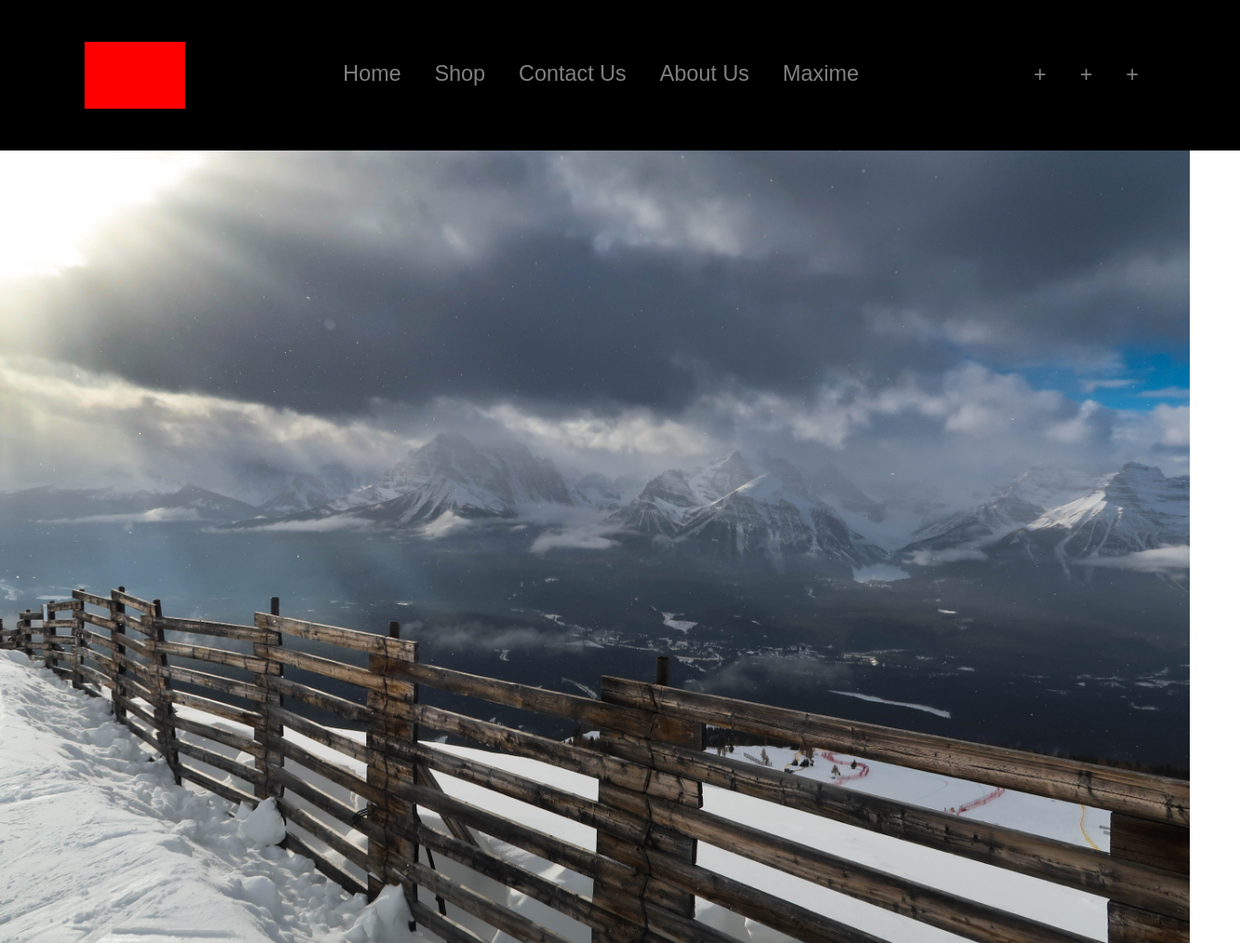
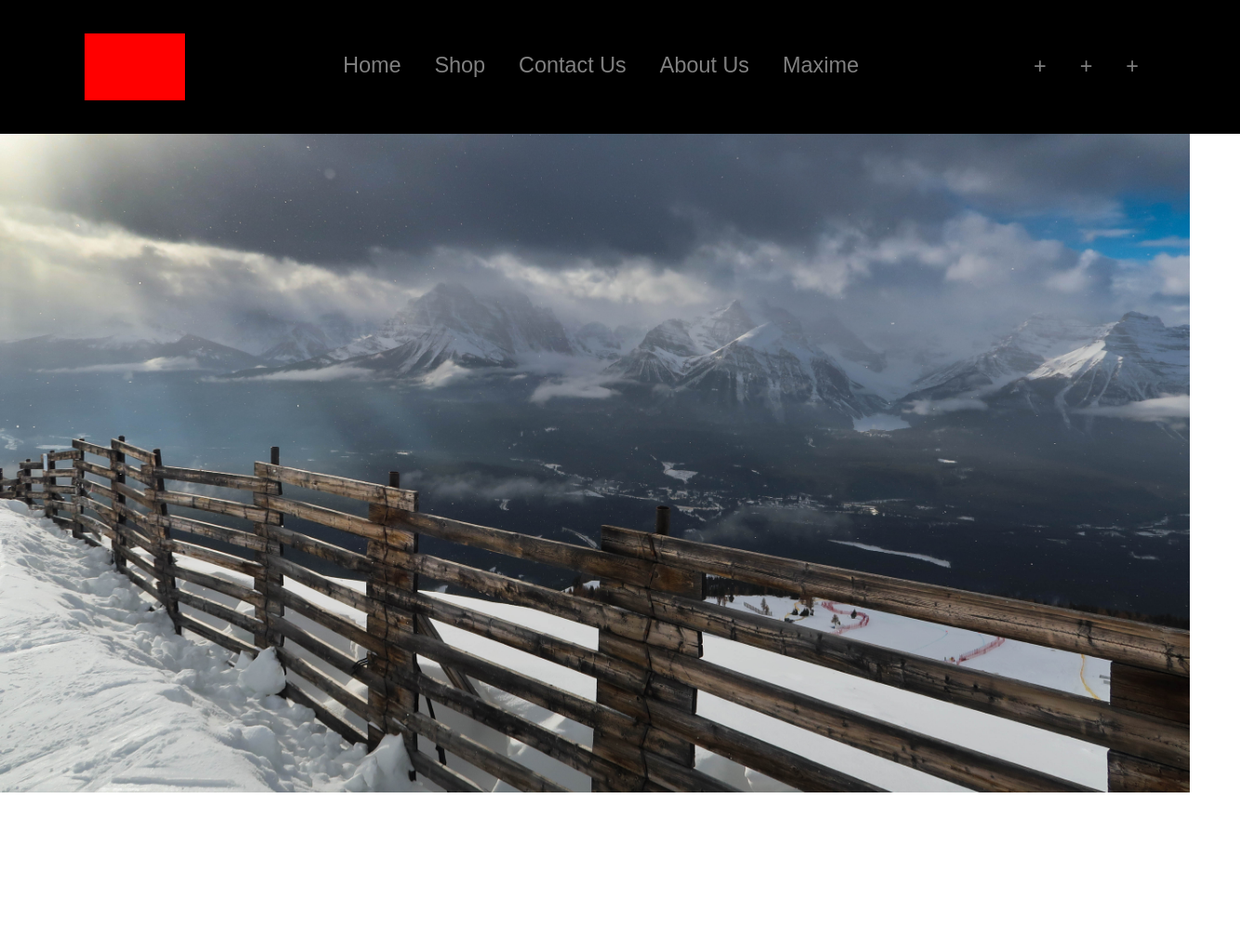
Before and after one commit to olivierb24/nelson, a React app: page / in a window 1280 px wide. Shown: the whole page at 93% size, 1334 px wide, since content can reach past the window. After the commit the page ends 856 px from the top, so only its background shows below. Built offline with nearby package versions, Linux system fonts and the light colour scheme.

Commit message:
added fixed header

```diff
--- a/src/components/Header/Header.css
+++ b/src/components/Header/Header.css
@@ -1,8 +1,10 @@
 .header{
     display: flex;
+    z-index: 1;
+    position: fixed;
     background-color: black;
     text-align: center;
-    height: 6rem;
+    height: 5rem;
     width: 100%;
     align-items: center;
     padding: 1.5rem;
```
